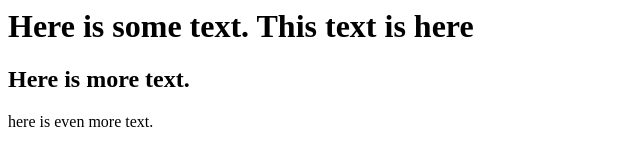
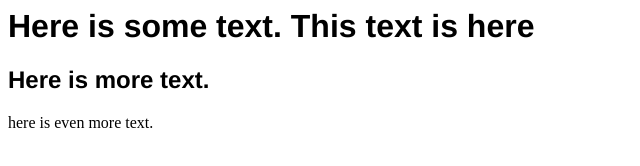
Before and after one commit to ethanfedele/my-first-website-lol, a plain HTML site: page index.html in a window 1280 px wide. Shown: the whole page, without its empty margins (0-640 px from the left). Drawn offline with Linux system fonts and the light colour scheme.

Commit message:
added class distinction to h1 and h2

```diff
--- a/index.html
+++ b/index.html
@@ -10,9 +10,9 @@
       }
     </style>
 
-<h1>Here is some text. This text is here</h1>
+<h1 class=all_my_headers> Here is some text. This text is here</h1>
 
-<h2>Here is more text.</h2>
+<h2 class=all_my_headers> Here is more text.</h2>
 
 <p>
   here is even more text.
```
